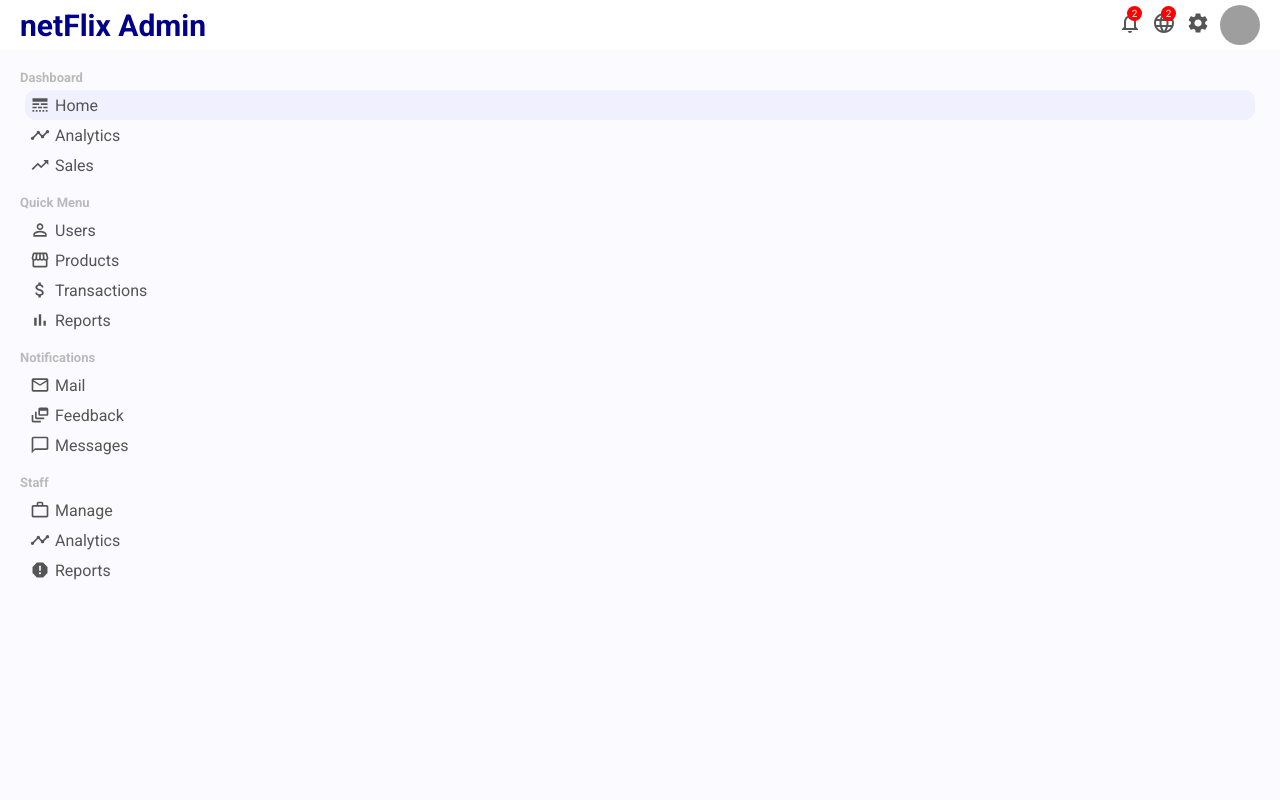
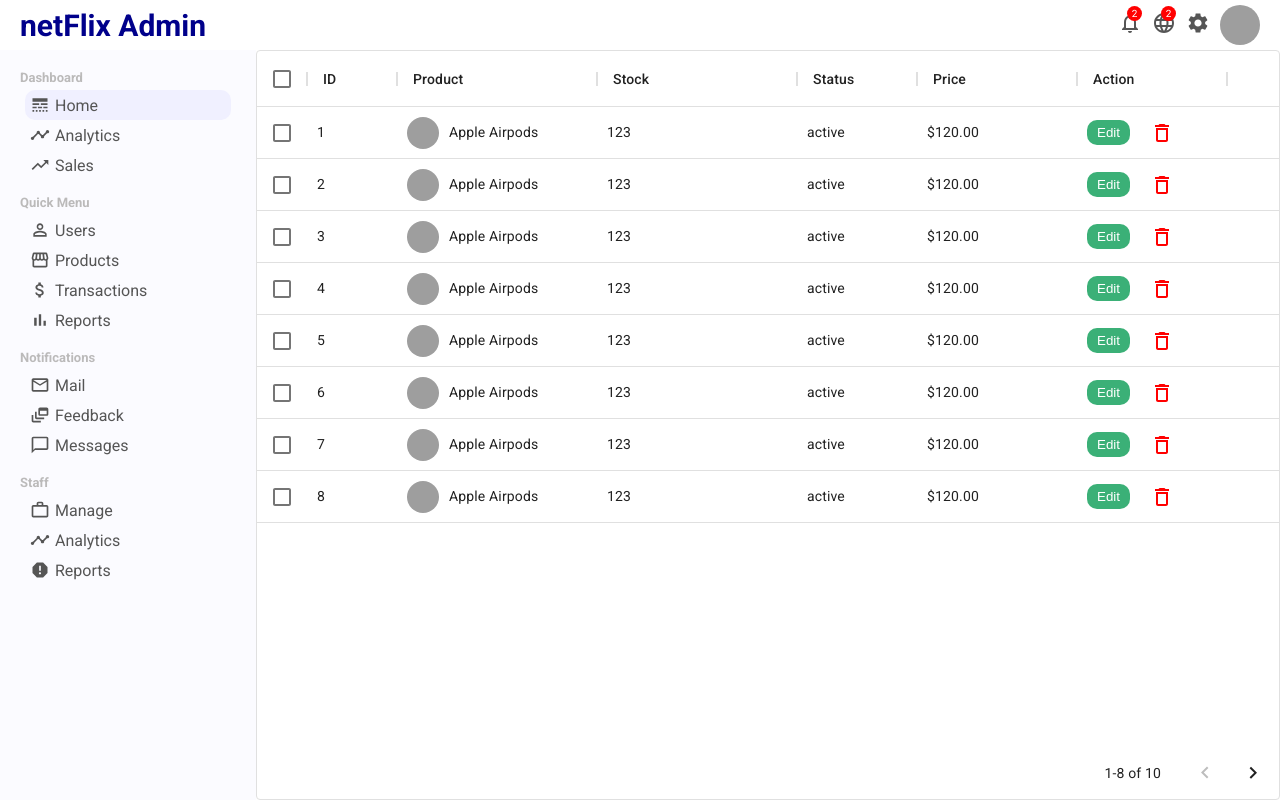
Before and after one commit to burakorkmez/netflix-mern-admin, a React (Create React App) app: page /products in a window 1280 px wide. Built offline with nearby package versions, Linux system fonts and the light colour scheme; grey boxes are pictures that could not be loaded.

Commit message:
ProductList page added

```diff
--- a/src/App.js
+++ b/src/App.js
@@ -6,6 +6,7 @@
 import UserList from './pages/userList/UserList';
 import User from './pages/user/User';
 import NewUser from './pages/newUser/NewUser';
+import ProductList from './pages/productList/ProductList';
 
 function App() {
 	return (
@@ -26,6 +27,9 @@
 					<Route exact path="/newUser">
 						<NewUser />
 					</Route>
+					<Route path="/products">
+						<ProductList />
+					</Route>
 				</Switch>
 			</div>
 		</BrowserRouter>
--- a/src/dummyData.js
+++ b/src/dummyData.js
@@ -46,6 +46,21 @@
 	{
 		name: 'Dec',
 		'Active User': 3000,
+	},
+];
+
+export const productData = [
+	{
+		name: 'Jan',
+		Sales: 4000,
+	},
+	{
+		name: 'Feb',
+		Sales: 3000,
+	},
+	{
+		name: 'Mar',
+		Sales: 5000,
 	},
 ];
 
@@ -141,3 +156,86 @@
 		transaction: '$120.00',
 	},
 ];
+
+export const productRows = [
+	{
+		id: 1,
+		name: 'Apple Airpods',
+		img: 'https://images.pexels.com/photos/7156886/pexels-photo-7156886.jpeg?auto=compress&cs=tinysrgb&dpr=2&w=500',
+		stock: 123,
+		status: 'active',
+		price: '$120.00',
+	},
+	{
+		id: 2,
+		name: 'Apple Airpods',
+		img: 'https://images.pexels.com/photos/7156886/pexels-photo-7156886.jpeg?auto=compress&cs=tinysrgb&dpr=2&w=500',
+		stock: 123,
+		status: 'active',
+		price: '$120.00',
+	},
+	{
+		id: 3,
+		name: 'Apple Airpods',
+		img: 'https://images.pexels.com/photos/7156886/pexels-photo-7156886.jpeg?auto=compress&cs=tinysrgb&dpr=2&w=500',
+		stock: 123,
+		status: 'active',
+		price: '$120.00',
+	},
+	{
+		id: 4,
+		name: 'Apple Airpods',
+		img: 'https://images.pexels.com/photos/7156886/pexels-photo-7156886.jpeg?auto=compress&cs=tinysrgb&dpr=2&w=500',
+		stock: 123,
+		status: 'active',
+		price: '$120.00',
+	},
+	{
+		id: 5,
+		name: 'Apple Airpods',
+		img: 'https://images.pexels.com/photos/7156886/pexels-photo-7156886.jpeg?auto=compress&cs=tinysrgb&dpr=2&w=500',
+		stock: 123,
+		status: 'active',
+		price: '$120.00',
+	},
+	{
+		id: 6,
+		name: 'Apple Airpods',
+		img: 'https://images.pexels.com/photos/7156886/pexels-photo-7156886.jpeg?auto=compress&cs=tinysrgb&dpr=2&w=500',
+		stock: 123,
+		status: 'active',
+		price: '$120.00',
+	},
+	{
+		id: 7,
+		name: 'Apple Airpods',
+		img: 'https://images.pexels.com/photos/7156886/pexels-photo-7156886.jpeg?auto=compress&cs=tinysrgb&dpr=2&w=500',
+		stock: 123,
+		status: 'active',
+		price: '$120.00',
+	},
+	{
+		id: 8,
+		name: 'Apple Airpods',
+		img: 'https://images.pexels.com/photos/7156886/pexels-photo-7156886.jpeg?auto=compress&cs=tinysrgb&dpr=2&w=500',
+		stock: 123,
+		status: 'active',
+		price: '$120.00',
+	},
+	{
+		id: 9,
+		name: 'Apple Airpods',
+		img: 'https://images.pexels.com/photos/7156886/pexels-photo-7156886.jpeg?auto=compress&cs=tinysrgb&dpr=2&w=500',
+		stock: 123,
+		status: 'active',
+		price: '$120.00',
+	},
+	{
+		id: 10,
+		name: 'Apple Airpods',
+		img: 'https://images.pexels.com/photos/7156886/pexels-photo-7156886.jpeg?auto=compress&cs=tinysrgb&dpr=2&w=500',
+		stock: 123,
+		status: 'active',
+		price: '$120.00',
+	},
+];
--- a/src/pages/productList/ProductList.js
+++ b/src/pages/productList/ProductList.js
@@ -0,0 +1,72 @@
+import './productList.css';
+import { DataGrid } from '@material-ui/data-grid';
+import { DeleteOutline } from '@material-ui/icons';
+import { productRows } from '../../dummyData';
+import { Link } from 'react-router-dom';
+import { useState } from 'react';
+
+export default function ProductList() {
+	const [data, setData] = useState(productRows);
+
+	const handleDelete = (id) => {
+		setData(data.filter((item) => item.id !== id));
+	};
+
+	const columns = [
+		{ field: 'id', headerName: 'ID', width: 90 },
+		{
+			field: 'product',
+			headerName: 'Product',
+			width: 200,
+			renderCell: (params) => {
+				return (
+					<div className="productListItem">
+						<img className="productListImg" src={params.row.img} alt="" />
+						{params.row.name}
+					</div>
+				);
+			},
+		},
+		{ field: 'stock', headerName: 'Stock', width: 200 },
+		{
+			field: 'status',
+			headerName: 'Status',
+			width: 120,
+		},
+		{
+			field: 'price',
+			headerName: 'Price',
+			width: 160,
+		},
+		{
+			field: 'action',
+			headerName: 'Action',
+			width: 150,
+			renderCell: (params) => {
+				return (
+					<>
+						<Link to={'/product/' + params.row.id}>
+							<button className="productListEdit">Edit</button>
+						</Link>
+						<DeleteOutline
+							className="productListDelete"
+							onClick={() => handleDelete(params.row.id)}
+						/>
+					</>
+				);
+			},
+		},
+	];
+
+	return (
+		<div className="productList">
+			<DataGrid
+				rows={data}
+				disableSelectionOnClick
+				columns={columns}
+				pageSize={8}
+				checkboxSelection
+			/>
+		</div>
+	);
+}
--- a/src/pages/productList/productList.css
+++ b/src/pages/productList/productList.css
@@ -0,0 +1,31 @@
+.productList {
+	flex: 4;
+}
+
+.productListItem {
+	display: flex;
+	align-items: center;
+}
+
+.productListImg {
+	width: 32px;
+	height: 32px;
+	border-radius: 50%;
+	object-fit: cover;
+	margin-right: 10px;
+}
+
+.productListEdit {
+	border: none;
+	border-radius: 10px;
+	padding: 5px 10px;
+	background-color: #3bb077;
+	color: white;
+	cursor: pointer;
+	margin-right: 20px;
+}
+
+.productListDelete {
+	color: red;
+	cursor: pointer;
+}
```
